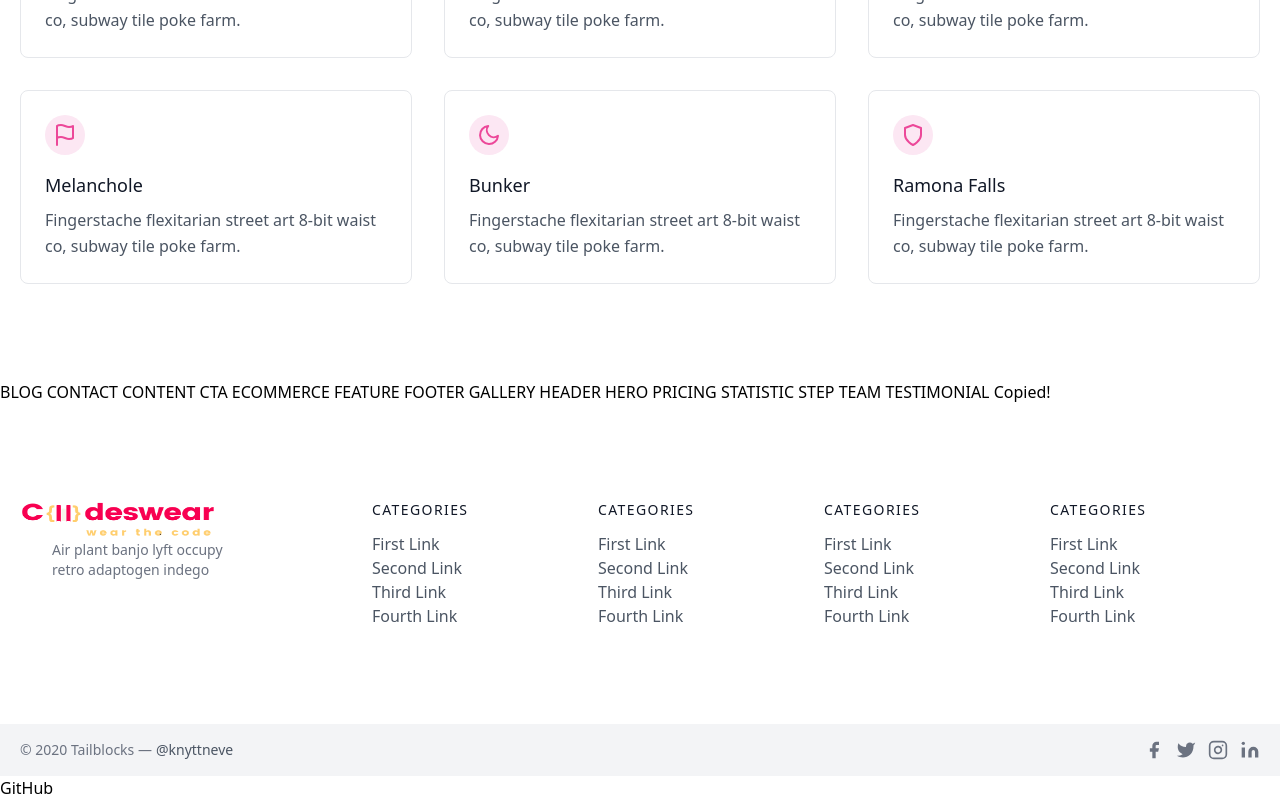
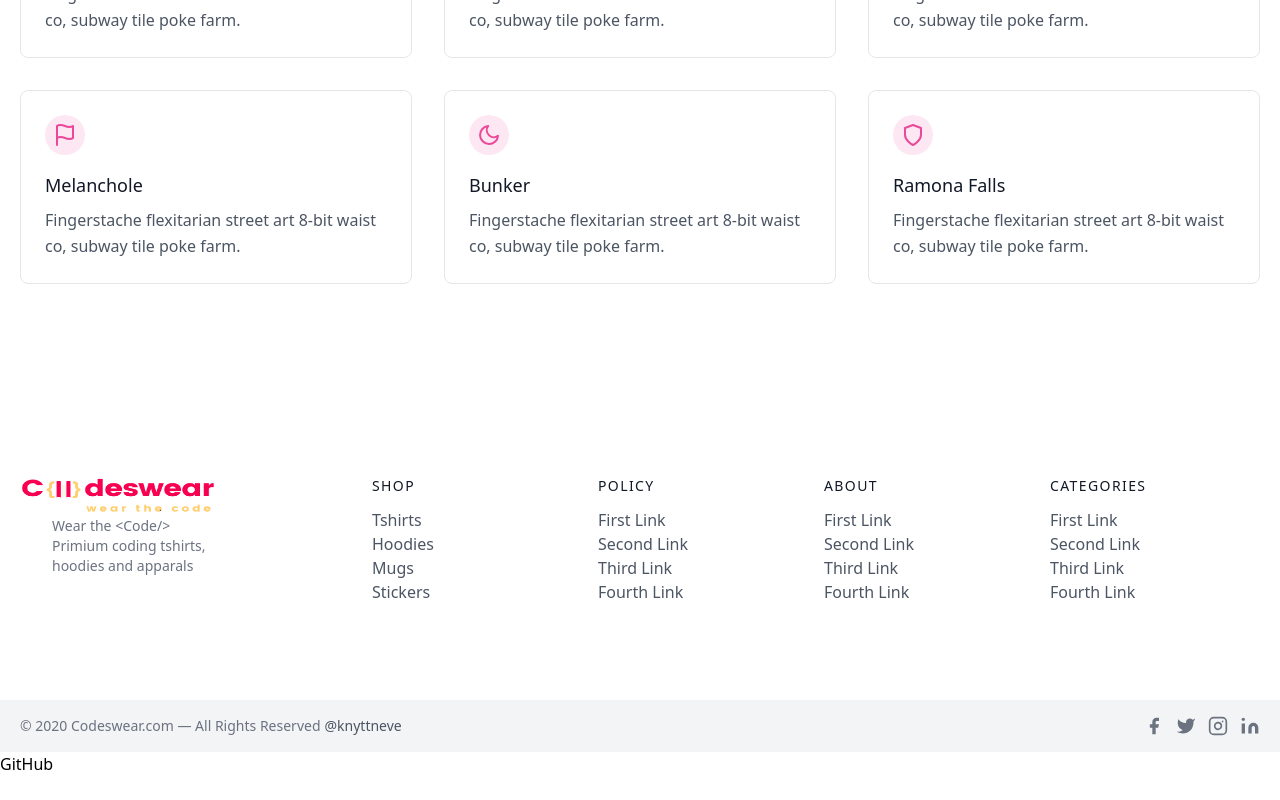
Before and after one commit to Amanullahkhankingas/ecommercesite, a Next.js app: page / in a window 1280 px wide. Shown: the part 468-1268 px from the top of the page. After the commit the page ends 1244 px from the top, so only its background shows below. Built offline with nearby package versions, Linux system fonts and the light colour scheme.

Commit message:
lecture 50 'Replacing Dummy Text on Cdeswear.com'

```diff
--- a/components/Footer.js
+++ b/components/Footer.js
@@ -1,26 +1,12 @@
 import React from 'react'
 import Image from 'next/image'
+import Link from 'next/link'
 // import Link from 'next/link'
 
 const Footer = () => {
   return (
     <div>
-      BLOG
-CONTACT
-CONTENT
-CTA
-ECOMMERCE
-FEATURE
-FOOTER
-GALLERY
-HEADER
-HERO
-PRICING
-STATISTIC
-STEP
-TEAM
-TESTIMONIAL
-Copied!
+
 
 <footer className="text-gray-600 body-font">
   <div className="container px-5 py-24 mx-auto flex md:items-center lg:items-start md:flex-row md:flex-nowrap flex-wrap flex-col">
@@ -28,11 +14,30 @@ Copied!
       <a className="flex title-font font-medium items-center md:justify-start justify-center text-gray-900">
      <Image src="/logo1.png" width={200} height={40} alt="logo"/>
       </a>
-      <p className=" mx-8 text-sm text-gray-500">Air plant banjo lyft occupy retro adaptogen indego</p>
+      <p className=" mx-8 text-sm text-gray-500">
+        Wear the &lt;Code/&gt;</p>
+        <p className=" mx-8 text-sm text-gray-500">Primium coding tshirts, hoodies and apparals </p>
     </div>
     <div className="flex-grow flex flex-wrap md:pl-20 -mb-10 md:mt-0 mt-10 md:text-left text-center">
       <div className="lg:w-1/4 md:w-1/2 w-full px-4">
-        <h2 className="title-font font-medium text-gray-900 tracking-widest text-sm mb-3">CATEGORIES</h2>
+        <h2 className="title-font font-medium text-gray-900 tracking-widest text-sm mb-3">SHOP</h2>
+        <nav className="list-none mb-10">
+          <li>
+            <Link href={"/tshirts"}><a className="text-gray-600 hover:text-gray-800 curser-pointer">Tshirts</a></Link>
+          </li>
+          <li>
+            <Link href={"/hoodies"}><a className="text-gray-600 hover:text-gray-800 curser-pointer">Hoodies</a></Link>
+          </li>
+          <li>
+            <Link href={"/mugs"}><a className="text-gray-600 hover:text-gray-800 curser-pointer">Mugs</a></Link>
+          </li>
+          <li>
+            <Link href={"/stickers"}><a className="text-gray-600 hover:text-gray-800 curser-pointer">Stickers</a></Link>
+          </li>
+        </nav>
+      </div>
+      <div className="lg:w-1/4 md:w-1/2 w-full px-4">
+        <h2 className="title-font font-medium text-gray-900 tracking-widest text-sm mb-3">POLICY</h2>
         <nav className="list-none mb-10">
           <li>
             <a className="text-gray-600 hover:text-gray-800">First Link</a>
@@ -49,24 +54,7 @@ Copied!
         </nav>
       </div>
       <div className="lg:w-1/4 md:w-1/2 w-full px-4">
-        <h2 className="title-font font-medium text-gray-900 tracking-widest text-sm mb-3">CATEGORIES</h2>
-        <nav className="list-none mb-10">
-          <li>
-            <a className="text-gray-600 hover:text-gray-800">First Link</a>
-          </li>
-          <li>
-            <a className="text-gray-600 hover:text-gray-800">Second Link</a>
-          </li>
-          <li>
-            <a className="text-gray-600 hover:text-gray-800">Third Link</a>
-          </li>
-          <li>
-            <a className="text-gray-600 hover:text-gray-800">Fourth Link</a>
-          </li>
-        </nav>
-      </div>
-      <div className="lg:w-1/4 md:w-1/2 w-full px-4">
-        <h2 className="title-font font-medium text-gray-900 tracking-widest text-sm mb-3">CATEGORIES</h2>
+        <h2 className="title-font font-medium text-gray-900 tracking-widest text-sm mb-3">ABOUT</h2>
         <nav className="list-none mb-10">
           <li>
             <a className="text-gray-600 hover:text-gray-800">First Link</a>
@@ -103,7 +91,7 @@ Copied!
   </div>
   <div className="bg-gray-100">
     <div className="container mx-auto py-4 px-5 flex flex-wrap flex-col sm:flex-row">
-      <p className="text-gray-500 text-sm text-center sm:text-left">© 2020 Tailblocks —
+      <p className="text-gray-500 text-sm text-center sm:text-left">© 2020 Codeswear.com — All Rights Reserved
         <a href="https://twitter.com/knyttneve" rel="noopener noreferrer" className="text-gray-600 ml-1" target="_blank">@knyttneve</a>
       </p>
       <span className="inline-flex sm:ml-auto sm:mt-0 mt-2 justify-center sm:justify-start">
--- a/components/Navbar.js
+++ b/components/Navbar.js
@@ -40,10 +40,10 @@ const Navbar = ({addToCart, removeFromCart, cart, totalamount, clearCart}) => {
         </div>
         <div className="nav flex text-sm md:text-xl my-1   ">
           <ul className='flex space-x-4 font-bold mx-auto  md:mx-0'>
-            <Link href={'/hoodies'}>< a className="hover:underline active:text-gray-500">Hoodies</a></Link>
-            <Link href={'/mugs'}>< a className="hover:underline active:text-gray-500">Mugs</a></Link>
-            <Link href={'/tshirts'}>< a className="hover:underline active:text-gray-500">T-Shirts</a></Link>
-            <Link href={'/stickers'}>< a className="hover:underline active:text-gray-500">Stickers</a></Link>
+            <Link href={'/tshirts'}>< a className="hover:underline active:text-gray-500 hover:text-pink-800">T-Shirts</a></Link>
+            <Link href={'/hoodies'}>< a className="hover:underline active:text-gray-500 hover:text-pink-800">Hoodies</a></Link>
+            <Link href={'/mugs'}>< a className="hover:underline active:text-gray-500 hover:text-pink-800">Mugs</a></Link>
+            <Link href={'/stickers'}>< a className="hover:underline active:text-gray-500 hover:text-pink-800">Stickers</a></Link>
           </ul>
         </div>
           <div className="cart flex text-2xl cursor-pointer absolute top-1 right-1 md:right-3 md:top-3 md:text-4xl">
@@ -62,7 +62,7 @@ const Navbar = ({addToCart, removeFromCart, cart, totalamount, clearCart}) => {
               {Object.keys(JSON.parse(JSON.stringify(cart))).map((itemkey)=>{
                return <li key={itemkey}>
                 <div className="item flex my-2">
-                <div className=' w-2/3 '>{itemkey}</div>
+                <div className=' w-2/3 '>{`${cart[itemkey].name}(${cart[itemkey].size}/${cart[itemkey].variant})`}</div>
                 <div className=' w-1/3 flex justify-center items-center text-xl'>
                  <AiFillMinusCircle className='text-pink-500 cursor-pointer' onClick={()=>{removeFromCart(itemkey,1,cart[itemkey].name,cart[itemkey].price,cart[itemkey].size,cart[itemkey].variant)}}/>
                   <span className='text-xl'>{cart[itemkey].qty}</span>
--- a/pages/_app.js
+++ b/pages/_app.js
@@ -55,7 +55,7 @@ function MyApp({ Component, pageProps }) {
          newCart[productCode].qty= cart[productCode].qty +1;
        }
        else{
-        newCart[productCode]={qty:1,name,price,variant};
+        newCart[productCode]={qty:1,name,price,size,variant};
        }
 
        saveCart(newCart)
--- a/pages/product/[slug].js
+++ b/pages/product/[slug].js
@@ -3,7 +3,7 @@ import {useRouter} from 'next/router'
 import Product from '../../models/Product'
 import mongoose from 'mongoose'
 const Post = ({addToCart,product,variants}) => {
-  console.log(product)
+  // console.log(product)
   // console.log(variants)
   // console.log(addToCart, removeFromCart, cart, totalamount, clearCart)
     const router =useRouter()
@@ -46,10 +46,10 @@ const Post = ({addToCart,product,variants}) => {
     <div className="lg:w-4/5 mx-auto flex flex-wrap">
       <img alt="ecommerce" className="lg:w-1/2 w-full lg:h-auto] px-20 object-cover object-top rounded" src="/T-shirt1.jpg" />
       <div className="lg:w-1/2 w-full lg:pl-10 lg:py-6 mt-6 lg:mt-0">
-        <h2 className="text-sm title-font text-gray-500 tracking-widest">BRAND NAME</h2>
-        <h1 className="text-gray-900 text-3xl title-font font-medium mb-1">The Catcher in the Rye</h1>
+        <h2 className="text-sm title-font text-gray-500 tracking-widest">CODESWEAR.COM</h2>
+        <h1 className="text-gray-900 text-3xl title-font font-medium mb-1">{product.title}(Size: {product.size}/Color: {product.color})</h1>
         <div className="flex mb-4">
-          <span className="flex items-center">
+          {/* <span className="flex items-center">
             <svg fill="currentColor" stroke="currentColor" strokeLinecap="round" strokeLinejoin="round" strokeWidth="2" className="w-4 h-4 text-pink-500" viewBox="0 0 24 24">
               <path d="M12 2l3.09 6.26L22 9.27l-5 4.87 1.18 6.88L12 17.77l-6.18 3.25L7 14.14 2 9.27l6.91-1.01L12 2z"></path>
             </svg>
@@ -83,9 +83,9 @@ const Post = ({addToCart,product,variants}) => {
                 <path d="M21 11.5a8.38 8.38 0 01-.9 3.8 8.5 8.5 0 01-7.6 4.7 8.38 8.38 0 01-3.8-.9L3 21l1.9-5.7a8.38 8.38 0 01-.9-3.8 8.5 8.5 0 014.7-7.6 8.38 8.38 0 013.8-.9h.5a8.48 8.48 0 018 8v.5z"></path>
               </svg>
             </a>
-          </span>
+          </span> */}
         </div>
-        <p className="leading-relaxed">Fam locavore kickstarter distillery. Mixtape chillwave tumeric sriracha taximy chia microdosing tilde DIY. XOXO fam indxgo juiceramps cornhole raw denim forage brooklyn. Everyday carry +1 seitan poutine tumeric. Gastropub blue bottle austin listicle pour-over, neutra jean shorts keytar banjo tattooed umami cardigan.</p>
+        <p className="leading-relaxed">{product.desc}</p>
         <div className="flex mt-6 items-center pb-5 border-b-2 border-gray-100 mb-5">
           <div className="flex">
             <span className="mr-3">Color</span>
@@ -105,7 +105,7 @@ const Post = ({addToCart,product,variants}) => {
                 {Object.keys(variants[color]).includes('M') && <option value={"M"}>M</option>}
                 {Object.keys(variants[color]).includes('L') && <option value={"L"}>L</option>}
                 {Object.keys(variants[color]).includes('XL') && <option value={"XL"}>XL</option>}
-                {Object.keys(variants[color]).includes('XXL') && <option value={"XXL"}>XX</option>}}
+                {Object.keys(variants[color]).includes('XXL') && <option value={"XXL"}>XX</option>}
 
               </select>
               <span className="absolute right-0 top-0 h-full w-10 text-center text-gray-600 pointer-events-none flex items-center justify-center">
@@ -119,7 +119,7 @@ const Post = ({addToCart,product,variants}) => {
         <div className="flex">
           <span className="title-font font-medium text-2xl text-gray-900">$58.00</span>
           <button className="flex ml-8 text-white bg-pink-500 border-0 py-2 px-4 focus:outline-none hover:bg-pink-600 rounded">Buy Now</button>
-          <button className="flex ml-2 text-white bg-pink-500 border-0 py-2 px-4 focus:outline-none hover:bg-pink-600 rounded" onClick={()=>{addToCart(slug,1,'codeswear',400,'SM','red')}}>Add to Cart</button>
+          <button className="flex ml-2 text-white bg-pink-500 border-0 py-2 px-4 focus:outline-none hover:bg-pink-600 rounded" onClick={()=>{addToCart(slug,1,product.title,400,product.size,product.color)}}>Add to Cart</button>
           <button className="rounded-full w-10 h-10 bg-gray-200 p-0 border-0 inline-flex items-center justify-center text-gray-500 ml-2">
             <svg fill="currentColor" strokeLinecap="round" strokeLinejoin="round" strokeWidth="2" className="w-5 h-5" viewBox="0 0 24 24">
               <path d="M20.84 4.61a5.5 5.5 0 00-7.78 0L12 5.67l-1.06-1.06a5.5 5.5 0 00-7.78 7.78l1.06 1.06L12 21.23l7.78-7.78 1.06-1.06a5.5 5.5 0 000-7.78z"></path>
```
